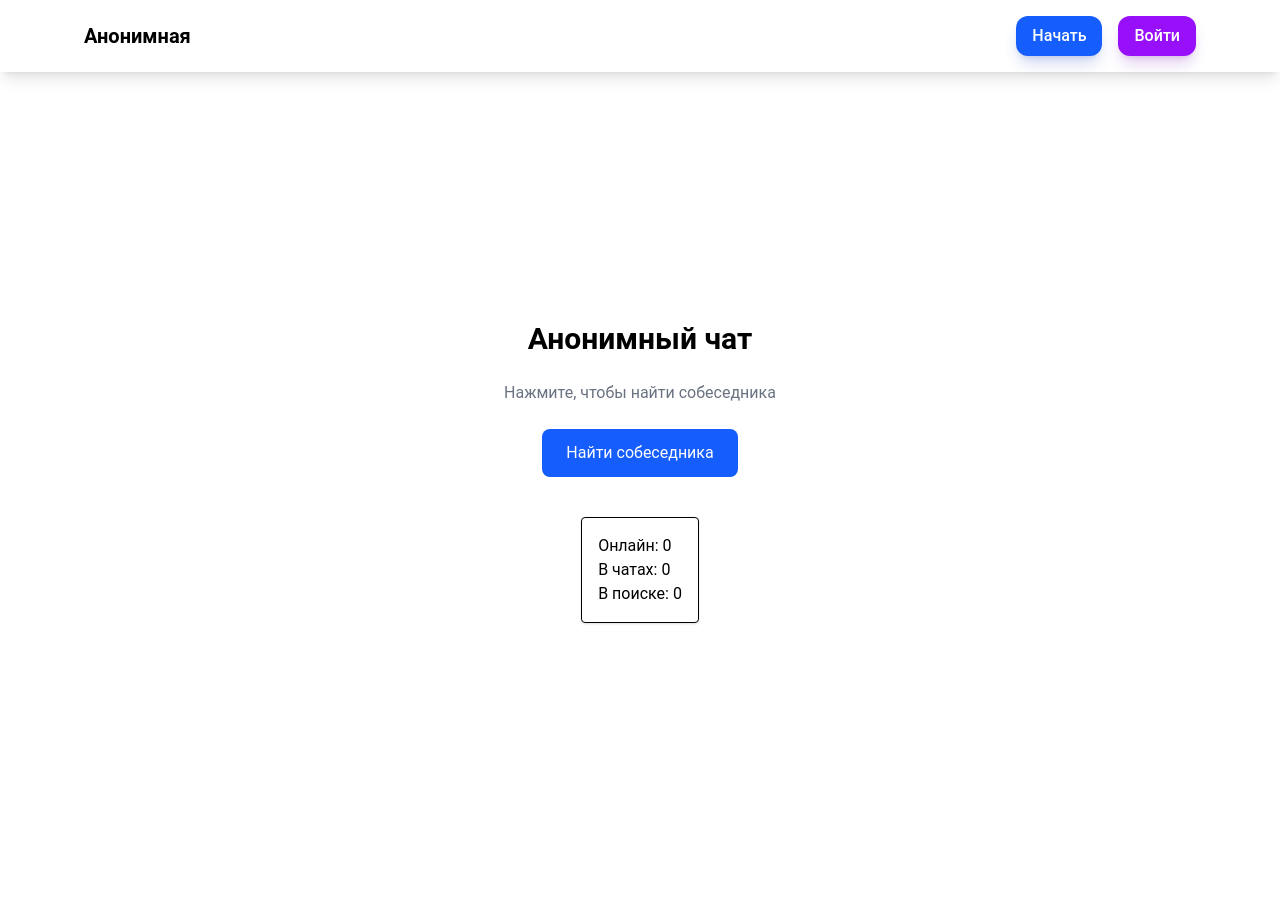
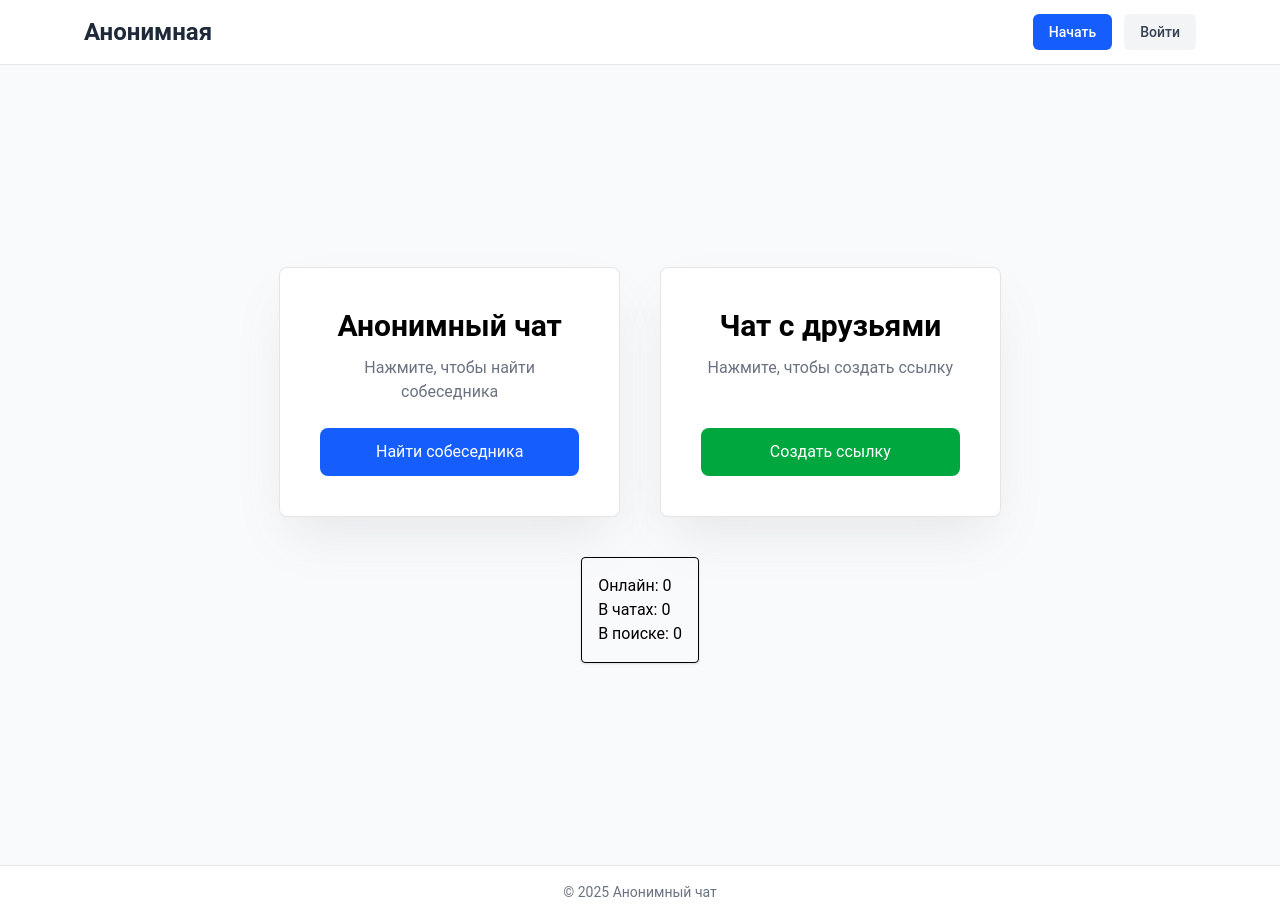
Before and after one commit to YangBang74/anonim-chat, a Vue app in the folder frontend/: page /find in a window 1280 px wide. Before the commit the page ends 872 px from the top, so only its background shows below. Built offline with nearby package versions, Linux system fonts and the light colour scheme; no server answers.

Commit message:
feat: implement invite system with create and join functionality

```diff
--- a/frontend/src/App.vue
+++ b/frontend/src/App.vue
@@ -1,17 +1,13 @@
 <script setup>
 import { computed } from 'vue'
 import { useRoute } from 'vue-router'
-
-import Default from './layouts/default.vue'
+import LayoutDefault from '@/layouts/default.vue'
+import LayoutWithout from '@/layouts/without.vue'
 
 const route = useRoute()
 
-const layouts = {
-  Default,
-}
-
 const layout = computed(() => {
-  return layouts[route.meta.layout] || Default
+  return route.meta.layout === 'without' ? LayoutWithout : LayoutDefault
 })
 </script>
 
--- a/frontend/src/layouts/default.vue
+++ b/frontend/src/layouts/default.vue
@@ -3,29 +3,33 @@ import { RouterLink } from 'vue-router'
 </script>
 
 <template>
-  <div class="layout flex flex-col justify-between h-full">
-    <header class="shadow-lg">
-      <div class="container">
-        <div class="flex items-center justify-between">
-          <RouterLink to="/" class="font-bold text-xl py-4">Анонимная</RouterLink>
-          <div class="flex items-center justify-end gap-4">
+  <div class="layout min-h-screen flex flex-col">
+    <header class="border-b border-gray-200 bg-white">
+      <div class="container mx-auto px-4 py-4 flex items-center justify-between">
+        <RouterLink to="/" class="text-2xl font-semibold text-gray-800 py-4">Анонимная</RouterLink>
+        <nav class="flex gap-3">
           <RouterLink
             to="/find"
-              class="bg-blue-600 text-white py-2 px-4 rounded-xl font-medium shadow-lg shadow-blue-800/20 my-4"
-              >Начать</RouterLink
+            class="px-4 py-2 my-2 rounded-md text-sm font-medium bg-blue-600 text-white hover:bg-blue-700 transition"
           >
+            Начать
+          </RouterLink>
           <RouterLink
             to="/"
-              class="bg-purple-600 text-white py-2 px-4 rounded-xl font-medium shadow-lg shadow-purple-800/20 my-4"
-              >Войти</RouterLink
+            class="px-4 py-2 my-2 rounded-md text-sm font-medium bg-gray-100 text-gray-700 hover:bg-gray-200 transition"
           >
-          </div>
-        </div>
+            Войти
+          </RouterLink>
+        </nav>
       </div>
     </header>
+
     <main class="flex-1">
       <slot></slot>
     </main>
-    <footer></footer>
+
+    <footer class="border-t border-gray-200 py-4 text-center text-sm text-gray-500">
+      © {{ new Date().getFullYear() }} Анонимный чат
+    </footer>
   </div>
 </template>
--- /dev/null
+++ b/frontend/src/layouts/without.vue
@@ -0,0 +1,5 @@
+<template>
+  <div class="layout">
+    <slot></slot>
+  </div>
+</template>
--- a/frontend/src/router/index.ts
+++ b/frontend/src/router/index.ts
@@ -1,7 +1,6 @@
 import { createRouter, createWebHistory } from 'vue-router'
 import type { RouteRecordRaw } from 'vue-router'
 import Home from '@/views/Home.vue'
-import Room from '@/views/Room.vue'
 
 const routes: RouteRecordRaw[] = [
   { path: '/', name: 'Home', component: Home, meta: { layout: 'default' } },
@@ -11,7 +10,20 @@ const routes: RouteRecordRaw[] = [
     component: () => import('@/views/FindChat.vue'),
     meta: { layout: 'default' },
   },
-  { path: '/room/:id', name: 'Room', component: Room, props: true, meta: { layout: 'default' } },
+  {
+    path: '/room/:id',
+    name: 'Room',
+    component: () => import('@/views/Room.vue'),
+    props: true,
+    meta: { layout: 'without' },
+  },
+  {
+    path: '/invite/:code',
+    name: 'Invite',
+    component: () => import('@/views/Invite.vue'),
+    props: true,
+    meta: { layout: 'default' },
+  },
 ]
 
 const router = createRouter({
--- a/frontend/src/views/FindChat.vue
+++ b/frontend/src/views/FindChat.vue
@@ -1,13 +1,19 @@
 <template>
-  <div class="flex items-center justify-center flex-col-reverse gap-10 h-screen">
+  <div class="flex items-center justify-center flex-col-reverse gap-10 h-screen bg-gray-50">
     <div class="p-4 border rounded shadow max-w-md mx-auto text-left">
       <p>Онлайн: {{ allUsers.length }}</p>
       <p>В чатах: {{ chattingUsers.length }}</p>
       <p>В поиске: {{ searchingUsers.length }}</p>
     </div>
-    <div class="text-center space-y-6">
+
+    <div class="flex items-stretch justify-center gap-10">
+      <div
+        class="text-center flex flex-col justify-between md:max-w-1/2 w-full space-y-6 shadow-2xl bg-white shadow-gray-500/15 border border-black/10 p-10 rounded-lg"
+      >
+        <div class="space-y-3">
           <h1 class="text-3xl font-bold">Анонимный чат</h1>
           <p class="text-gray-500">Нажмите, чтобы найти собеседника</p>
+        </div>
 
         <button
           @click="startSearch"
@@ -19,55 +25,84 @@
 
         <p v-if="errorMessage" class="text-red-500">{{ errorMessage }}</p>
       </div>
+      <div
+        class="text-center flex flex-col justify-between md:max-w-1/2 w-full space-y-6 shadow-2xl bg-white shadow-gray-500/15 border border-black/10 p-10 rounded-lg"
+      >
+        <div class="space-y-3">
+          <h1 class="text-3xl font-bold">Чат с друзьями</h1>
+          <p class="text-gray-500">Нажмите, чтобы создать ссылку</p>
+        </div>
+
+        <button
+          @click="createInvite"
+          :disabled="isCreatingInvite"
+          class="bg-green-600 text-white mt-auto px-6 py-3 rounded-lg hover:bg-green-700 disabled:opacity-50"
+        >
+          {{ isCreatingInvite ? 'Создание...' : 'Создать ссылку' }}
+        </button>
+
+        <p v-if="inviteLink" class="text-sm text-green-700">
+          Скопируйте ссылку: <a :href="inviteLink" class="underline">{{ inviteLink }}</a>
+        </p>
+
+        <p v-if="errorMessage" class="text-red-500">{{ errorMessage }}</p>
+      </div>
+    </div>
   </div>
 </template>
 
 <script setup lang="ts">
-import { ref, onMounted, onBeforeUnmount } from 'vue'
+import { ref, onMounted } from 'vue'
 import { useRouter } from 'vue-router'
-import { SocketService } from '@/composables/findRoom'
 import { useSocket } from '@/composables/useSocket'
-import { useRoute } from 'vue-router'
 
-const route = useRoute()
-const roomIdRef = ref(route.params.id as string)
-const { allUsers, chattingUsers, searchingUsers } = useSocket(roomIdRef)
+const roomIdRef = ref<string>('')
+const { socket, allUsers, chattingUsers, searchingUsers } = useSocket(roomIdRef)
 
 const isSearching = ref(false)
+const isCreatingInvite = ref(false)
+const inviteLink = ref('')
 const errorMessage = ref('')
 const router = useRouter()
-const socket = new SocketService()
-
-function onRoomFound(roomId: string) {
-  isSearching.value = false
-  router.push(`/room/${roomId}`)
-}
-
-function onWaiting() {
-  isSearching.value = true
-}
-
-function onError(msg: string) {
-  isSearching.value = false
-  errorMessage.value = msg
-}
-
-onMounted(() => {
-  socket.on('room-found', onRoomFound)
-  socket.on('waiting', onWaiting)
-  socket.on('error', onError)
-})
-
-onBeforeUnmount(() => {
-  socket.off('room-found', onRoomFound)
-  socket.off('waiting', onWaiting)
-  socket.off('error', onError)
-  socket.disconnect()
-})
 
 function startSearch() {
   errorMessage.value = ''
   isSearching.value = true
-  socket.startSearch()
+  socket.emit('find-room')
 }
+
+socket.on('room-found', ({ roomId }) => {
+  isSearching.value = false
+  router.push(`/room/${roomId}`)
+})
+
+socket.on('waiting', () => {
+  isSearching.value = true
+})
+
+socket.on('error', (msg: string) => {
+  errorMessage.value = msg
+  isSearching.value = false
+})
+
+function createInvite() {
+  isCreatingInvite.value = true
+  socket.emit('create-invite')
+}
+
+socket.on('invite-created', (code: string) => {
+  inviteLink.value = `${window.location.origin}/invite/${code}`
+  isCreatingInvite.value = false
+})
+
+socket.on('invite-error', (msg: string) => {
+  errorMessage.value = msg
+  isCreatingInvite.value = false
+})
+
+onMounted(() => {
+  setInterval(() => {
+    socket.emit('request-status')
+  }, 3000)
+})
 </script>
--- /dev/null
+++ b/frontend/src/views/Invite.vue
@@ -0,0 +1,31 @@
+<script setup lang="ts">
+import { useRouter, useRoute } from 'vue-router'
+import { onMounted, ref } from 'vue'
+import { useSocket } from '@/composables/useSocket'
+
+const roomIdRef = ref<string>('')
+const route = useRoute()
+const router = useRouter()
+const code = route.params.code as string
+// const socket = new SocketService()
+const { socket } = useSocket(roomIdRef)
+
+onMounted(() => {
+  socket.on('room-found', ({ roomId }) => {
+    router.push(`/room/${roomId}`)
+  })
+
+  socket.on('invite-error', (msg: string) => {
+    alert(msg)
+    router.push('/')
+  })
+
+  socket.emit('join-invite', code)
+})
+</script>
+
+<template>
+  <div class="text-center p-10">
+    <h1 class="text-xl">Подключение к приватному чату...</h1>
+  </div>
+</template>
--- a/frontend/src/views/Room.vue
+++ b/frontend/src/views/Room.vue
@@ -4,7 +4,7 @@ import { useRoute } from 'vue-router'
 import { useSocket } from '@/composables/useSocket'
 import MessageList from '@/components/MessageList.vue'
 import MessageInput from '@/components/MessageInput.vue'
-
+import without from '@/layouts/without.vue'
 const props = defineProps<{
   id: string
 }>()
@@ -51,6 +51,7 @@ const isOtherUserOnline = computed(() => {
 })
 </script>
 <template>
+  <without>
     <div class="shadow-xl py-1 my-auto">
       <div class="container">
         <div class="flex items-center justify-between gap-5">
@@ -89,6 +90,7 @@ const isOtherUserOnline = computed(() => {
         <MessageInput :chatIsActive="isChatEnded" @send="sendMessage" :onTyping="notifyTyping" />
       </Transition>
     </div>
+  </without>
 </template>
 
 <style scoped>
```
Also changed, not shown: 1 other file (tests, documents, lock files or other folders). Lines whose indentation alone changed are shown as unchanged.
